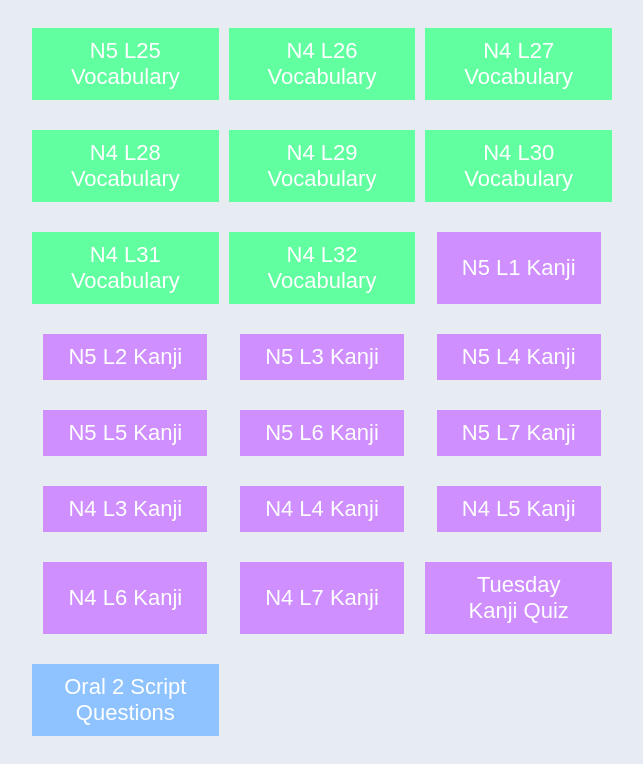
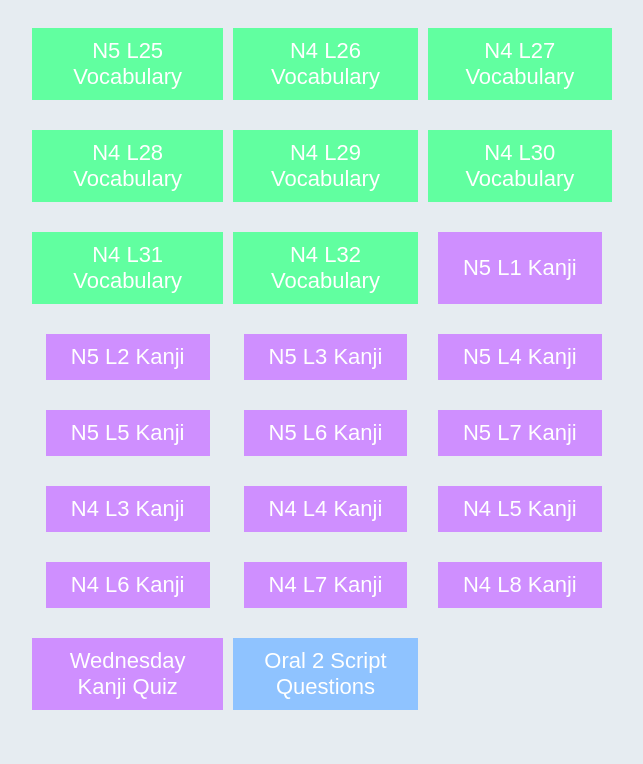
Before and after one commit to sameonseth/nihongo-reviewer, a Vue app: page / in a window 1280 px wide. Shown: the part 1059-1823 px from the top of the page, without its empty margins (318-961 px from the left). After the commit the page ends 1797 px from the top, so only its background shows below. Built offline with nearby package versions, Linux system fonts and the light colour scheme.

Commit message:
added quizzes

```diff
--- a/src/App.vue
+++ b/src/App.vue
@@ -387,8 +387,12 @@ export default {
         this.quiz = N4KanjiQuizzes.N4L7KQuiz;
         this.typeOfQuiz = "kanji";
       }
-      else if (selectedQuiz==="TuesdayKanjiQuiz") {
-        this.quiz = N4KanjiQuizzes.TuesdayKanjiQuiz;
+      else if (selectedQuiz==="N4L8KQuiz") {
+        this.quiz = N4KanjiQuizzes.N4L8KQuiz;
+        this.typeOfQuiz = "kanji";
+      }
+      else if (selectedQuiz==="WednesdayKanjiQuiz") {
+        this.quiz = N4KanjiQuizzes.WednesdayKanjiQuiz;
         this.typeOfQuiz = "kanji";
       }
       else if (selectedQuiz==="Oral2Questions") {
--- a/src/assets/N4KanjiQuizzes.json
+++ b/src/assets/N4KanjiQuizzes.json
@@ -191,9 +191,7 @@
         { "question": "夏", "answer": "なつ", "english_answer": "summer" },
         { "question": "夏休み", "answer": "なつやすみ", "english_answer": "summer holidays" },
         { "question": "夏まつり", "answer": "なつまつり", "english_answer": "summer festival" },
-        { "question": "夏服", "answer": "なつふく", "english_answer": "summer clothes" }
-    ],
-    "TuesdayKanjiQuiz": [
+        { "question": "夏服", "answer": "なつふく", "english_answer": "summer clothes" },
         { "question": "秋", "answer": "あき", "english_answer": "autumn" },
         { "question": "秋田県", "answer": "あきたけん", "english_answer": "Akita Prefecture" },
         { "question": "秋分の日", "answer": "しゅうぶんのひ", "english_answer": "Autumnal Equinox Day" },
@@ -210,5 +208,25 @@
         { "question": "温暖化", "answer": "おんだんか", "english_answer": "warming" },
         { "question": "涼しい", "answer": "すずしい", "english_answer": "cool" },
         { "question": "涼風", "answer": "りょうふう", "english_answer": "cool breeze" }
+    ],
+    "WednesdayKanjiQuiz": [
+        { "question": "体", "answer": "からだ", "english_answer": "body" },
+        { "question": "体力", "answer": "たいりょく", "english_answer": "physical strength" },
+        { "question": "体重", "answer": "たいじゅう", "english_answer": "body weight" },
+        { "question": "頭", "answer": "あたま", "english_answer": "head" },
+        { "question": "頭がいい", "answer": "あたまがいい", "english_answer": "smart" },
+        { "question": "頭痛", "answer": "ずつう", "english_answer": "headache" },
+        { "question": "顔", "answer": "かお", "english_answer": "face" },
+        { "question": "顔色", "answer": "かおいろ", "english_answer": "complexion" },
+        { "question": "首", "answer": "くび", "english_answer": "neck" },
+        { "question": "首都", "answer": "しゅと", "english_answer": "capital" },
+        { "question": "手首", "answer": "てくび", "english_answer": "wrist" },
+        { "question": "首相", "answer": "しゅしょう", "english_answer": "prime minister" },
+        { "question": "心", "answer": "こころ", "english_answer": "heart" },
+        { "question": "安心する", "answer": "あんしんする", "english_answer": "to be relieved" },
+        { "question": "心配する", "answer": "しんぱいする", "english_answer": "to worry" },
+        { "question": "中心", "answer": "ちゅうしん", "english_answer": "center" },
+        { "question": "声", "answer": "こえ", "english_answer": "voice" },
+        { "question": "大声", "answer": "おおごえ", "english_answer": "loud voice" }
     ]
 }
--- a/src/components/MenuVue.vue
+++ b/src/components/MenuVue.vue
@@ -323,9 +323,16 @@
       <button
         type="button"
         class="kanji-option"
-        @click.prevent="setQuiz('TuesdayKanjiQuiz')"
+        @click.prevent="setQuiz('N4L8KQuiz')"
       >
-        Tuesday Kanji Quiz
+        N4 L8 Kanji
+      </button>
+      <button
+        type="button"
+        class="kanji-option"
+        @click.prevent="setQuiz('WednesdayKanjiQuiz')"
+      >
+        Wednesday Kanji Quiz
       </button>
       <button
         type="button"
```
